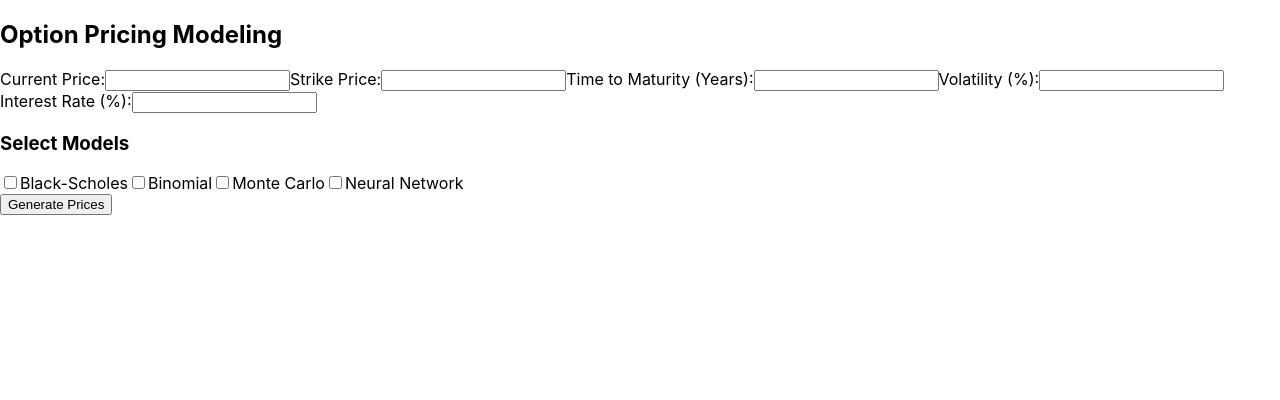
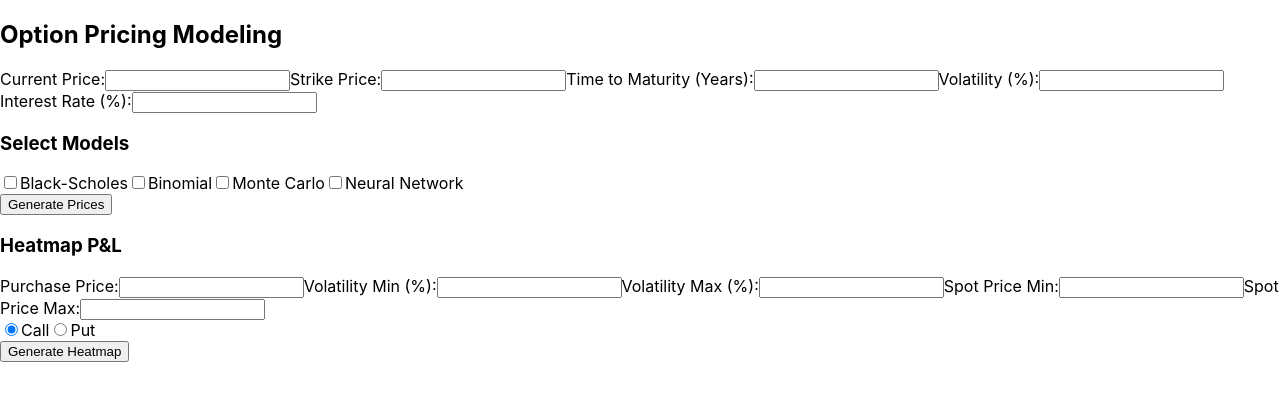
Before and after one commit to yaaks7/options-pricing, a React (Create React App) app in the folder frontend/: page /modeling in a window 1280 px wide. Shown: the top 400 px of the page. Built offline with nearby package versions, Linux system fonts and the light colour scheme.

Commit message:
HeatMap added

```diff
--- /dev/null
+++ b/frontend/src/components/HeatmapPnl.js
@@ -0,0 +1,138 @@
+import React, { useState } from 'react';
+import Plot from 'react-plotly.js';
+import { fetchHeatmapPnl } from '../services/api';
+
+const HeatmapPnl = ({ strikePrice, timeToMaturity, interestRate }) => {
+  const [purchasePrice, setPurchasePrice] = useState('');
+  const [volatilityRange, setVolatilityRange] = useState({ min: '', max: '' });
+  const [spotPriceRange, setSpotPriceRange] = useState({ min: '', max: '' });
+  const [heatmapData, setHeatmapData] = useState(null);
+  const [optionType, setOptionType] = useState('call');  // Valeur par défaut : "call"
+
+  const handleInputChange = (e) => {
+    const { name, value } = e.target;
+    if (name === 'purchasePrice') {
+      setPurchasePrice(value);
+    } else if (name === 'volatilityMin' || name === 'volatilityMax') {
+      setVolatilityRange({ ...volatilityRange, [name === 'volatilityMin' ? 'min' : 'max']: value });
+    } else if (name === 'spotPriceMin' || name === 'spotPriceMax') {
+      setSpotPriceRange({ ...spotPriceRange, [name === 'spotPriceMin' ? 'min' : 'max']: value });
+    }
+  };
+
+  const handleOptionTypeChange = (e) => {
+    setOptionType(e.target.value);  // Met à jour l'option choisie (call ou put)
+  };
+
+  const generateHeatmap = async () => {
+    if (!purchasePrice || !volatilityRange.min || !volatilityRange.max || !spotPriceRange.min || !spotPriceRange.max) {
+      console.error('Tous les champs doivent être remplis');
+      return;
+    }
+
+    // Conversion des pourcentages en décimales pour la volatilité et le taux d'intérêt
+    const interestRateDecimal = parseFloat(interestRate) / 100;  // Convertir l'interest rate
+    const minVolatilityDecimal = parseFloat(volatilityRange.min) / 100;  // Convertir min volatility
+    const maxVolatilityDecimal = parseFloat(volatilityRange.max) / 100;  // Convertir max volatility
+
+    const data = {
+      purchase_price: parseFloat(purchasePrice),
+      min_volatility: minVolatilityDecimal,
+      max_volatility: maxVolatilityDecimal,
+      min_spot_price: parseFloat(spotPriceRange.min),
+      max_spot_price: parseFloat(spotPriceRange.max),
+      strike: parseFloat(strikePrice),
+      time_to_maturity: parseFloat(timeToMaturity),
+      interest_rate: interestRateDecimal  // Utilisation du taux d'intérêt converti
+    };
+
+    try {
+      const response = await fetchHeatmapPnl(data);
+
+      // Utilise la matrice correspondante (call ou put) en fonction du choix de l'utilisateur
+      const pnlMatrix = optionType === 'call' ? response.pnl_matrix_call : response.pnl_matrix_put;
+
+      setHeatmapData({
+        x: response.volatilities,
+        y: response.spot_prices,
+        z: pnlMatrix,  // Sélectionner la bonne matrice en fonction du choix
+        type: 'heatmap',
+        colorscale: [
+          [0, 'rgb(165, 0, 38)'],    // Rouge profond pour le P&L négatif
+          [0.5, 'rgb(255, 255, 191)'],  // Jaune pour les valeurs neutres
+          [1, 'rgb(0, 104, 55)']    // Vert foncé pour le P&L positif
+        ],
+        zmin: -50,
+        zmax: 50
+      });
+    } catch (error) {
+      console.error('Error fetching heatmap data:', error);
+    }
+  };
+
+  return (
+    <div>
+      <h3>Heatmap P&L</h3>
+      <form onSubmit={(e) => { e.preventDefault(); generateHeatmap(); }}>
+        <label>
+          Purchase Price:
+          <input type="number" name="purchasePrice" value={purchasePrice} onChange={handleInputChange} required />
+        </label>
+        <label>
+          Volatility Min (%):
+          <input type="number" name="volatilityMin" value={volatilityRange.min} onChange={handleInputChange} required />
+        </label>
+        <label>
+          Volatility Max (%):
+          <input type="number" name="volatilityMax" value={volatilityRange.max} onChange={handleInputChange} required />
+        </label>
+        <label>
+          Spot Price Min:
+          <input type="number" name="spotPriceMin" value={spotPriceRange.min} onChange={handleInputChange} required />
+        </label>
+        <label>
+          Spot Price Max:
+          <input type="number" name="spotPriceMax" value={spotPriceRange.max} onChange={handleInputChange} required />
+        </label>
+
+        {/* Sélection du type d'option */}
+        <div>
+          <label>
+            <input type="radio" name="optionType" value="call" checked={optionType === 'call'} onChange={handleOptionTypeChange} />
+            Call
+          </label>
+          <label>
+            <input type="radio" name="optionType" value="put" checked={optionType === 'put'} onChange={handleOptionTypeChange} />
+            Put
+          </label>
+        </div>
+
+        <button type="submit">Generate Heatmap</button>
+      </form>
+
+      {/* Affichage de la Heatmap */}
+      {heatmapData && (
+        <Plot
+          data={[heatmapData]}
+          layout={{
+            title: `P&L Heatmap (${optionType.toUpperCase()})`,
+            xaxis: {
+              title: 'Volatility',
+              tickmode: 'linear',
+              dtick: 0.05  // Ticks pour la volatilité
+            },
+            yaxis: {
+              title: 'Spot Price',
+              tickmode: 'linear',
+              dtick: 10  // Ticks pour le prix spot
+            },
+            autosize: true
+          }}
+          style={{ width: "100%", height: "500px" }}
+        />
+      )}
+    </div>
+  );
+};
+
+export default HeatmapPnl;
--- a/frontend/src/pages/Modeling.js
+++ b/frontend/src/pages/Modeling.js
@@ -1,6 +1,7 @@
 // src/pages/Modeling.js
 import React, { useState } from 'react';
 import { fetchBlackScholesPrice, fetchBinomialPrice, fetchMonteCarloPrice, fetchNeuralNetworkPrice, fetchGreeks } from '../services/api';
+import HeatmapPnl from '../components/HeatmapPnl';  // Assure-toi que le chemin est correct
 
 const Modeling = () => {
   const [selectedModels, setSelectedModels] = useState({
@@ -255,6 +256,14 @@ const Modeling = () => {
           </div>
         </div>
       )}
+
+      {/* Section pour la Heatmap */}
+      <HeatmapPnl
+        strikePrice={formData.strikePrice}
+        timeToMaturity={formData.timeToMaturity}
+        interestRate={formData.interestRate}
+      />
+
     </div>
   );
 };
--- a/frontend/src/services/api.js
+++ b/frontend/src/services/api.js
@@ -30,3 +30,9 @@ export const fetchGreeks = async (data) => {
   const response = await axios.post('http://localhost:8000/greeks', data);
   return response.data;
 };
+
+// Requête pour récupérer la Heatmap P&L
+export const fetchHeatmapPnl = async (data) => {
+  const response = await axios.post('http://localhost:8000/heatmap_pnl/', data);
+  return response.data;
+};
```
Also changed, not shown: 2 other files (tests, documents, lock files or other folders).
